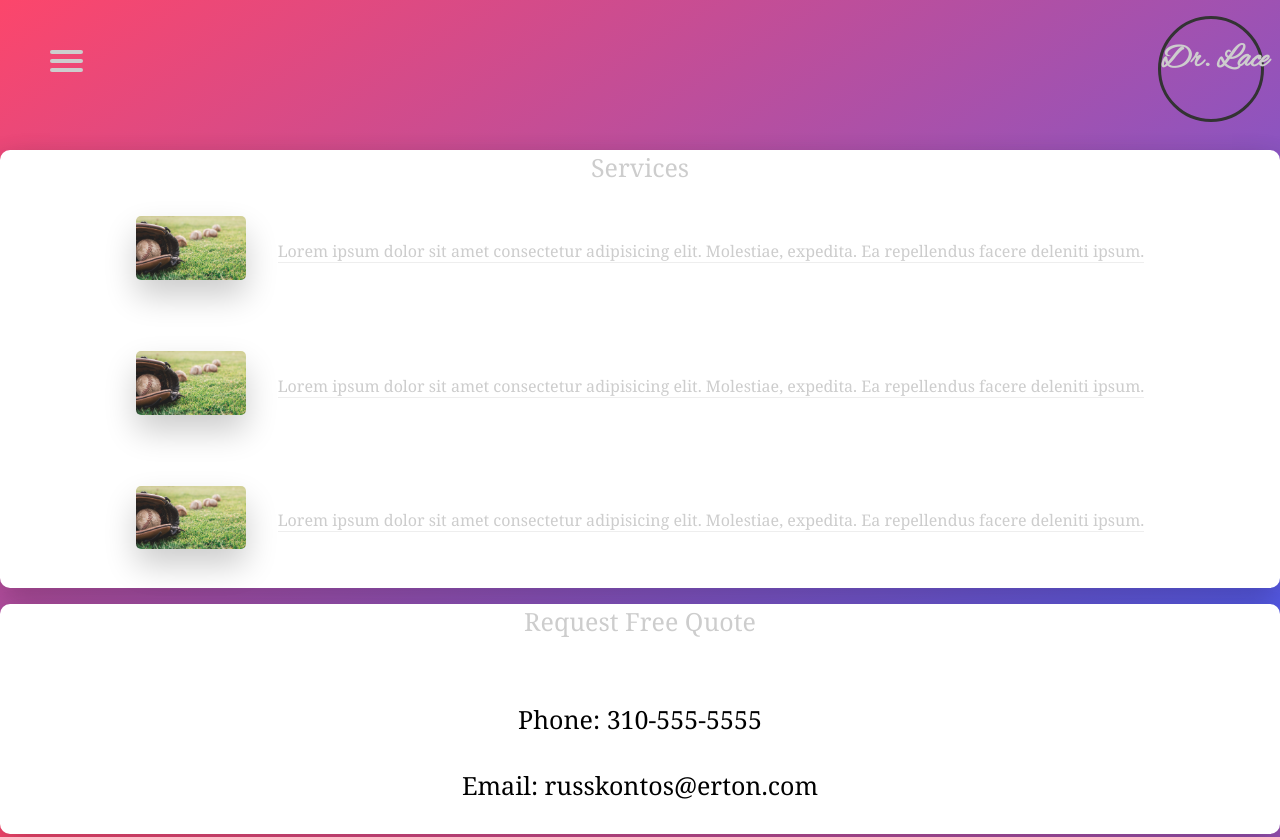
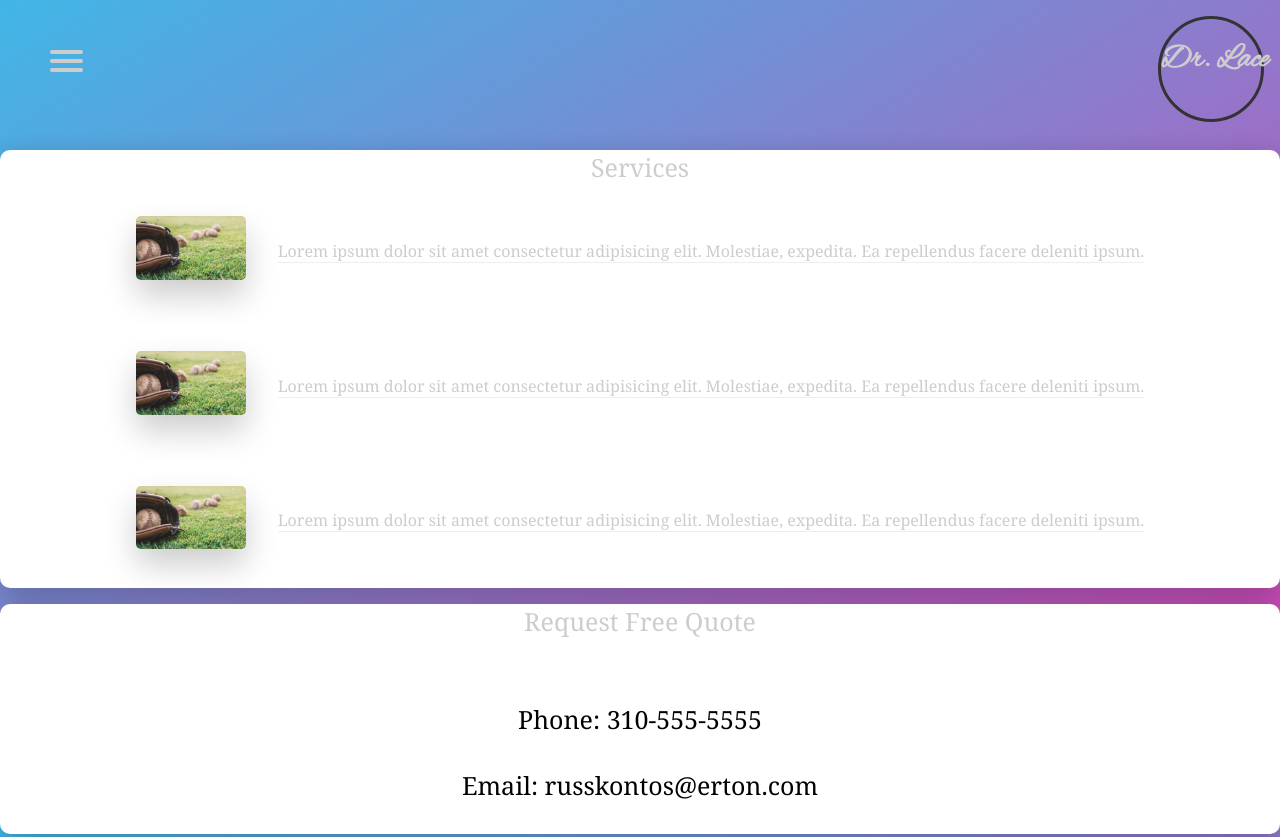
Before and after one commit to NicholasSuraci/GloveLoveVolOne, a plain HTML site: page index.html in a window 1280 px wide. Shown: the top 837 px of the page. Drawn offline with Linux system fonts and the light colour scheme.

Commit message:
Add files via upload

```diff
--- a/style.css
+++ b/style.css
@@ -15,7 +15,7 @@ body
   background-repeat: no-repeat;
   min-height: 100vh;
 
-  background: linear-gradient(to right bottom, #fc466b, #3f5efb);
+  background: linear-gradient(to right bottom, #41B6E6, #DB3EB1);
 
 }
 
```
